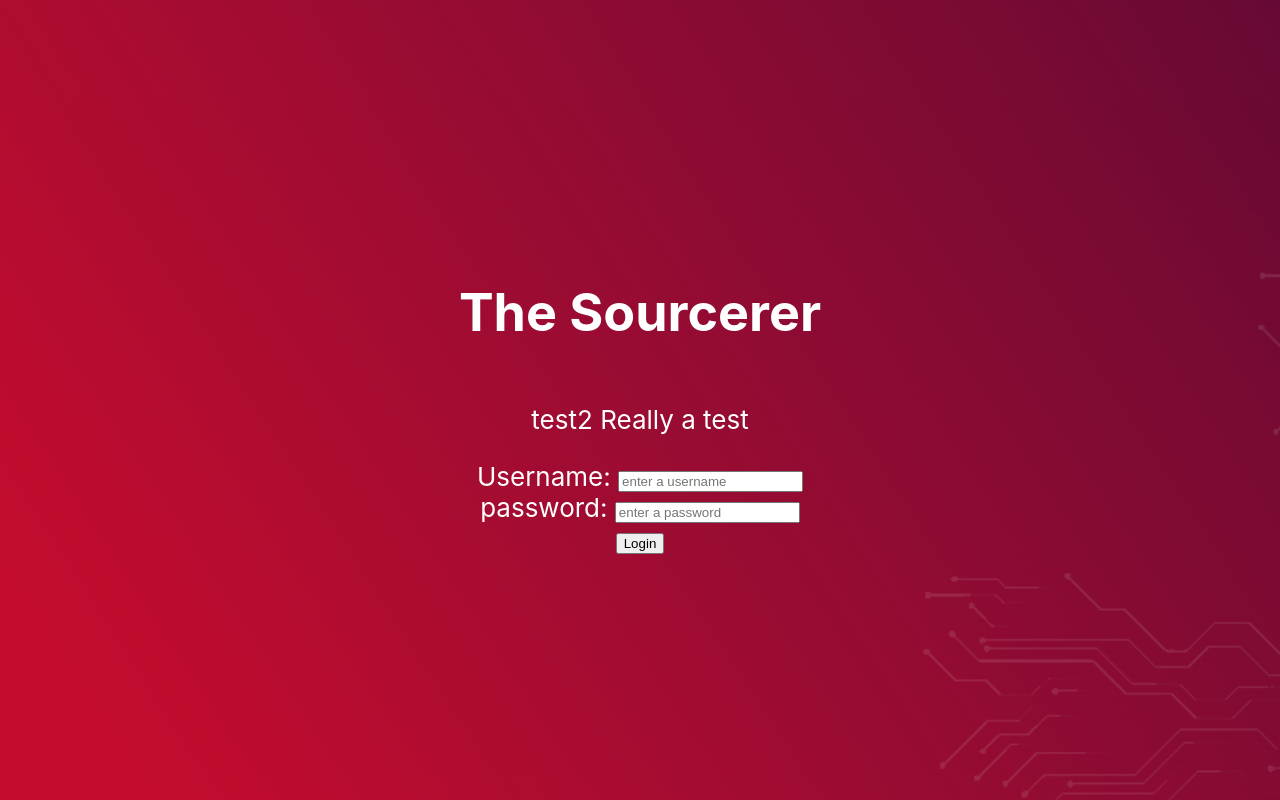
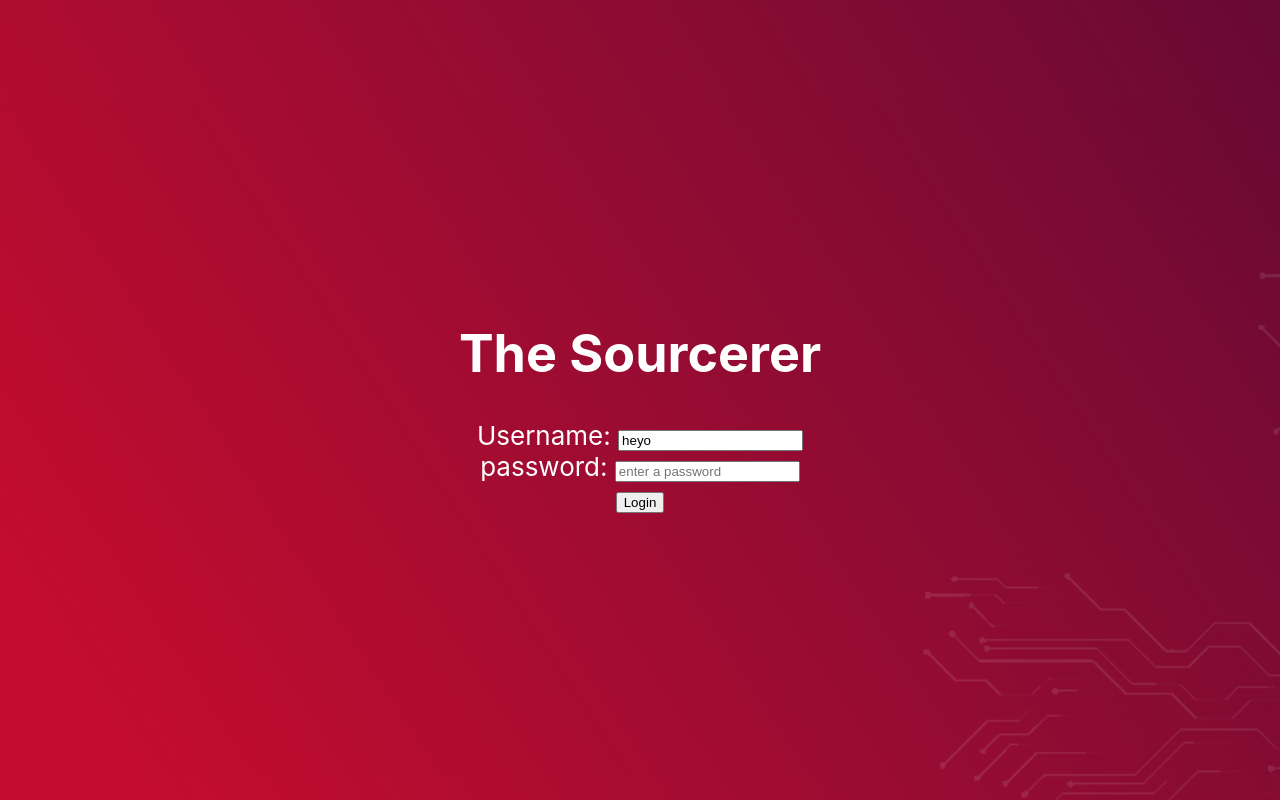
Before and after one commit to ChloeL19/The-Sourcerer, a React (Create React App) app in the folder sourcing_client/: page / in a window 1280 px wide. Built offline with nearby package versions, Linux system fonts and the light colour scheme.

Commit message:
component scheme implemented with comments

```diff
--- a/sourcing_client/src/App.js
+++ b/sourcing_client/src/App.js
@@ -1,8 +1,10 @@
 import logo from './logo.svg';
 import './App.css';
-import React from 'react';
+import React, { useState } from 'react';
 import axios from "axios";
-import LoginPage from './LoginPage.js'
+import LoginPage from './LoginPage'
+import AppContext from './AppContext';
+import Home from './Home'
 
 import {BrowserRouter as Router, Route, Switch} from 'react-router-dom'
 
@@ -22,28 +24,37 @@ import {BrowserRouter as Router, Route, Switch} from 'react-router-dom'
 
 function App() {
  // const [data, setData] = React.useState(null);
- const [username, setUsername] = React.useState("");
+ const [username, setUsername] = React.useState("heyo");
  const [password, setPassword] = React.useState("");
  const [user, setUser] = React.useState(null);
  const [test, setTest] = React.useState("Really a test");
 
-  const handleSubmit = async e => {
-    e.preventDefault(); // prevents default behavior of component from running
-                        // i.e. for a toggle button that would be toggling
-    const user_info = {username: username, password: password};
-    const response = await axios.post('/login', user_info);
-    // set and store the user
-    setUser(response.data);
-    localStorage.setItem('user', response.data);
-    console.log(response.data);
-  };
+ const userSettings = {
+   username: username,
+   password: password,
+   user: user,
+   setUsername,
+   setPassword,
+   setUser,
+ };
 
-  const handleLogout = () => {
-    setUsername("");
-    setPassword("");
-    setUser({});
-    localStorage.clear();
-  };
+  // const handleSubmit = async e => {
+  //   e.preventDefault(); // prevents default behavior of component from running
+  //                       // i.e. for a toggle button that would be toggling
+  //   const user_info = {username: username, password: password};
+  //   const response = await axios.post('/login', user_info);
+  //   // set and store the user
+  //   setUser(response.data);
+  //   localStorage.setItem('user', response.data);
+  //   console.log(response.data);
+  // };
+
+  // const handleLogout = () => {
+  //   setUsername("");
+  //   setPassword("");
+  //   setUser({});
+  //   localStorage.clear();
+  // };
 
   // check if user is already logged in
   React.useEffect(() => {
@@ -54,13 +65,17 @@ function App() {
     }
   }, []);
 
+
   // if there's a user show the following message
   if (user) {
     return (
-      <div>
-        <div>{user.name} just logged in</div>
-        <button onClick={handleLogout}>logout</button>
-      </div>
+      // <div>
+      //   <div>{user.name} just logged in</div>
+      //   <button onClick={handleLogout}>logout</button>
+      // </div>
+      <AppContext.Provider value={userSettings}>
+        <Home user={user}/>
+      </AppContext.Provider>
     );
   }
 
@@ -74,32 +89,11 @@ function App() {
   // otherwise show the login form
 
   return (
-    <div className="App">
-      <header className="App-header">
-        {/* <img src={logo} className="App-logo" alt="logo" /> */}
-        <h1>The Sourcerer</h1>
-        <LoginPage test={test} />
-        <form onSubmit={handleSubmit}>
-          <label htmlFor="username">Username: </label>
-          <input
-            type="text"
-            value={username}
-            placeholder="enter a username"
-            onChange={({ target }) => setUsername(target.value)}
-          />
-          <div>
-            <label htmlFor="password">password: </label>
-            <input
-              type="password"
-              value={password}
-              placeholder="enter a password"
-              onChange={({ target }) => setPassword(target.value)}
-            />
-          </div>
-          <button type="submit">Login</button>
-        </form>
-      </header>
-    </div>
+    <AppContext.Provider value={userSettings}>
+      <div className="App">
+        <LoginPage />
+      </div>
+    </AppContext.Provider>
   )
 
   // other return statements; kept around for educational purposes
@@ -135,3 +129,31 @@ function App() {
 }
 
 export default App;
+
+
+
+
+// {/* <header className="App-header">
+//           {/* <img src={logo} className="App-logo" alt="logo" /> */}
+//           <h1>The Sourcerer</h1>
+//           <LoginPage test={test} />
+//           <form onSubmit={handleSubmit}>
+//             <label htmlFor="username">Username: </label>
+//             <input
+//               type="text"
+//               value={username}
+//               placeholder="enter a username"
+//               onChange={({ target }) => setUsername(target.value)}
+//             />
+//             <div>
+//               <label htmlFor="password">password: </label>
+//               <input
+//                 type="password"
+//                 value={password}
+//                 placeholder="enter a password"
+//                 onChange={({ target }) => setPassword(target.value)}
+//               />
+//             </div>
+//             <button type="submit">Login</button>
+//           </form>
+//         </header> */}
--- /dev/null
+++ b/sourcing_client/src/AppContext.js
@@ -0,0 +1,5 @@
+import React from "react";
+
+const AppContext = React.createContext();
+
+export default AppContext;
--- /dev/null
+++ b/sourcing_client/src/Home.js
@@ -0,0 +1,28 @@
+import './App.css';
+import React, { useContext } from 'react';
+import axios from "axios";
+import AppContext from './AppContext';
+
+import {BrowserRouter as Router, Route, Switch} from 'react-router-dom'
+
+function Home(props) {
+    const myContext = useContext(AppContext);
+
+    const handleLogout = () => {
+        myContext.setUsername("");
+        myContext.setPassword("");
+        myContext.setUser({});
+        localStorage.clear();
+      };
+
+    return (
+        <div>
+            {/* <div>{myContext.user.name} just logged in</div> */}
+            <div>{myContext.user.name} just logged in</div>
+            <button onClick={handleLogout}>logout</button>
+        </div>
+    )
+
+}
+
+export default Home;
--- a/sourcing_client/src/LoginPage.js
+++ b/sourcing_client/src/LoginPage.js
@@ -1,13 +1,64 @@
 import './App.css';
-import React, { Component } from 'react';
+import React, { useContext } from 'react';
 import axios from "axios";
+import AppContext from './AppContext';
 
 import {BrowserRouter as Router, Route, Switch} from 'react-router-dom'
 
 // need to get global app context: https://www.savaslabs.com/blog/using-react-global-state-hooks-and-context
 
 function LoginPage(props) {
-    return <p>test2 {props.test}</p>
+    const myContext = useContext(AppContext);
+
+    const handleSubmit = async e => {
+        e.preventDefault(); // prevents default behavior of component from running
+                            // i.e. for a toggle button that would be toggling
+        const user_info = {username: myContext.username, password: myContext.password};
+        const response = await axios.post('/login', user_info);
+        // set and store the user
+        myContext.setUser(response.data);
+        localStorage.setItem('user', response.data);
+        console.log(response.data);
+      };
+
+
+    // // check if user is already logged in
+    // React.useEffect(() => {
+    //     const loggedInUser = localStorage.getItem("user");
+    //     console.log(loggedInUser)
+    //     if (loggedInUser) {
+    //     myContext.setUser(loggedInUser);
+    //     }
+    // }, []);
+
+    return (
+        <div>
+            <header className="App-header">
+            {/* <img src={logo} className="App-logo" alt="logo" /> */}
+            <h1>The Sourcerer</h1>
+            {/* <LoginPage test={test} /> */}
+            <form onSubmit={handleSubmit}>
+                <label htmlFor="username">Username: </label>
+                <input
+                type="text"
+                value={myContext.username}
+                placeholder="enter a username"
+                onChange={({ target }) => myContext.setUsername(target.value)}
+                />
+                <div>
+                <label htmlFor="password">password: </label>
+                <input
+                    type="password"
+                    value={myContext.password}
+                    placeholder="enter a password"
+                    onChange={({ target }) => myContext.setPassword(target.value)}
+                />
+                </div>
+                <button type="submit">Login</button>
+            </form>
+            </header>
+        </div>
+    )
 }
 export default LoginPage;
 
```
